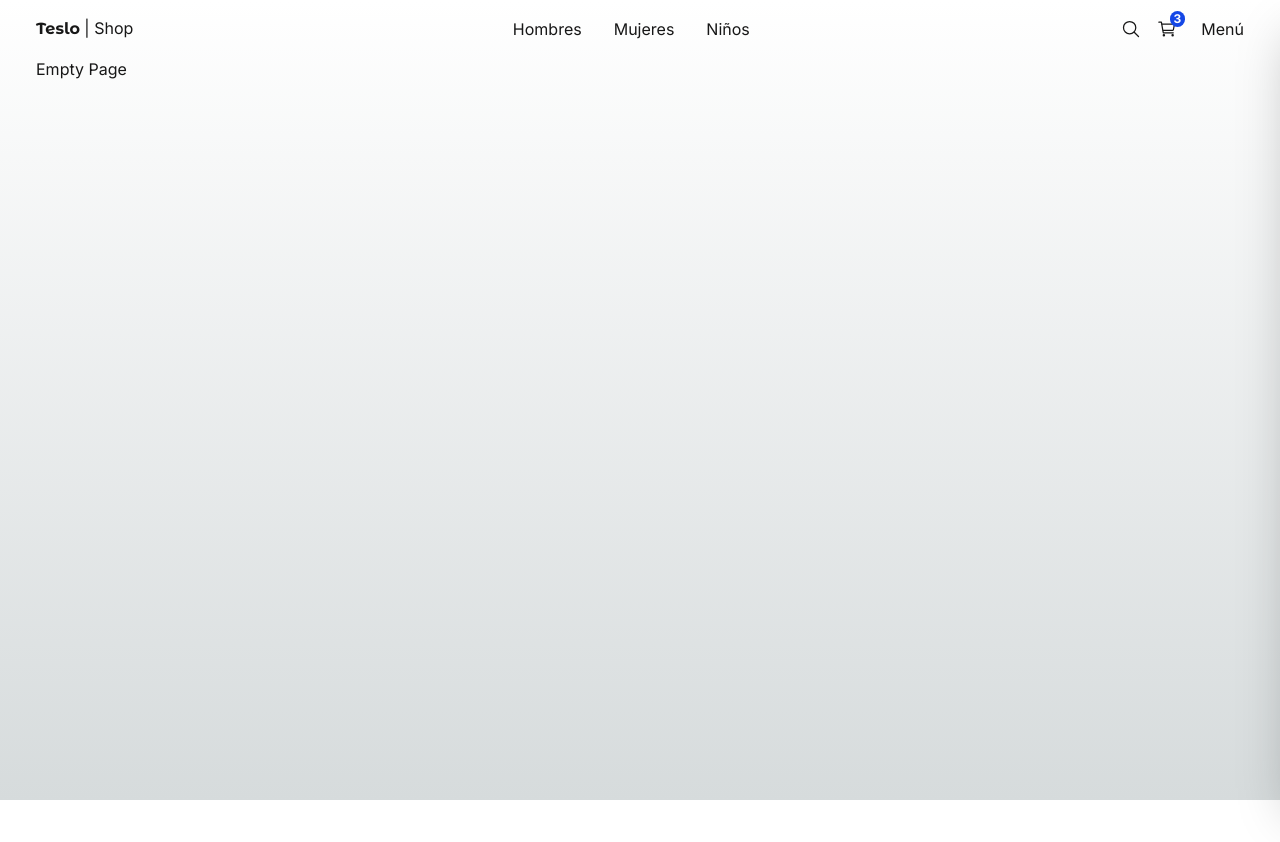
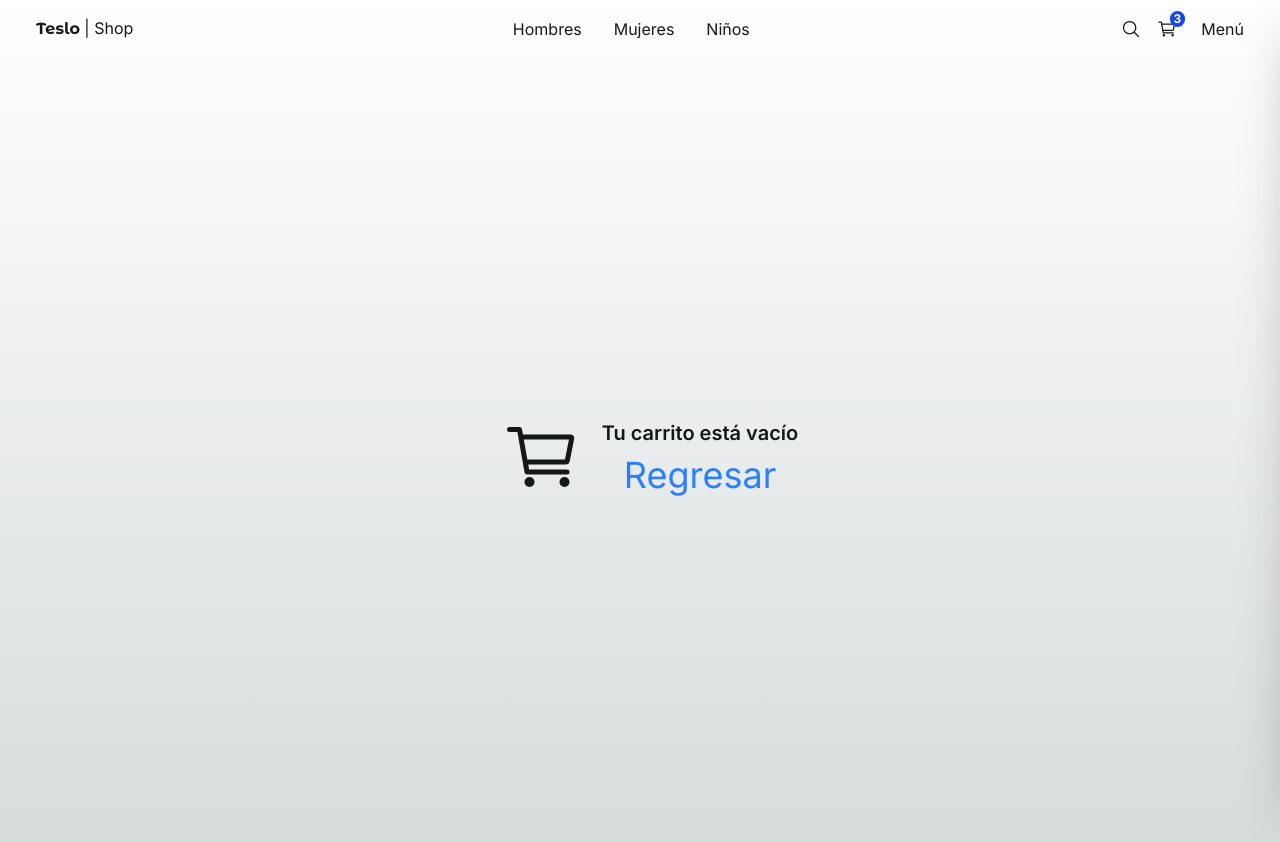
Before and after one commit to nca1478/teslo-shop-frontend, a Next.js app: page /empty in a window 1280 px wide. Shown: the top 842 px of the page. Before the commit the page ends 800 px from the top, so only its background shows below. Built offline with nearby package versions, Linux system fonts and the light colour scheme.

Commit message:
221. Pantalla de carrito de compras vacío

```diff
--- a/src/app/(shop)/cart/page.tsx
+++ b/src/app/(shop)/cart/page.tsx
@@ -1,11 +1,14 @@
 import Link from "next/link";
+import Image from "next/image";
+import { redirect } from "next/navigation";
 import { QuantitySelector, Title } from "@/components";
 import { initialData } from "@/seed/seed";
-import Image from "next/image";
 
 const productsInCart = [initialData.products[0], initialData.products[1], initialData.products[2]];
 
 export default function CartPage() {
+    // redirect("/empty");
+
     return (
         <div className="flex justify-center items-center mb-72 px-10 sm:px-0">
             <div className="flex flex-col w-[1000px]">
--- a/src/app/(shop)/empty/page.tsx
+++ b/src/app/(shop)/empty/page.tsx
@@ -1,7 +1,18 @@
+import Link from "next/link";
+import { IoCartOutline } from "react-icons/io5";
+
 export default function EmptyPage() {
     return (
-        <div>
-            <h1>Empty Page</h1>
+        <div className="flex justify-center items-center h-screen">
+            <IoCartOutline size={80} className="mx-5" />
+
+            <div className="flex flex-col items-center">
+                <h1 className="text-xl font-semibold">Tu carrito está vacío</h1>
+
+                <Link href="/" className="text-blue-500 mt-2 text-4xl">
+                    Regresar
+                </Link>
+            </div>
         </div>
     );
 }
```
